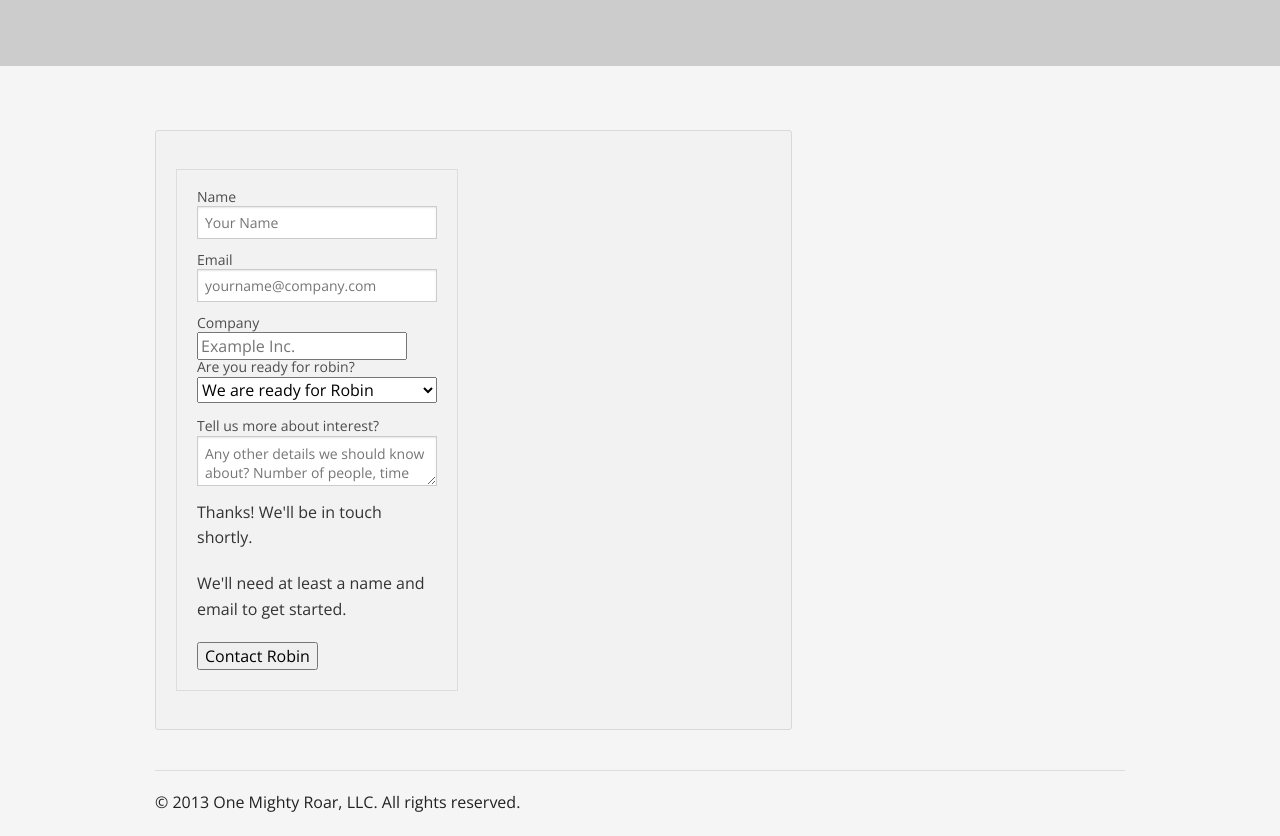
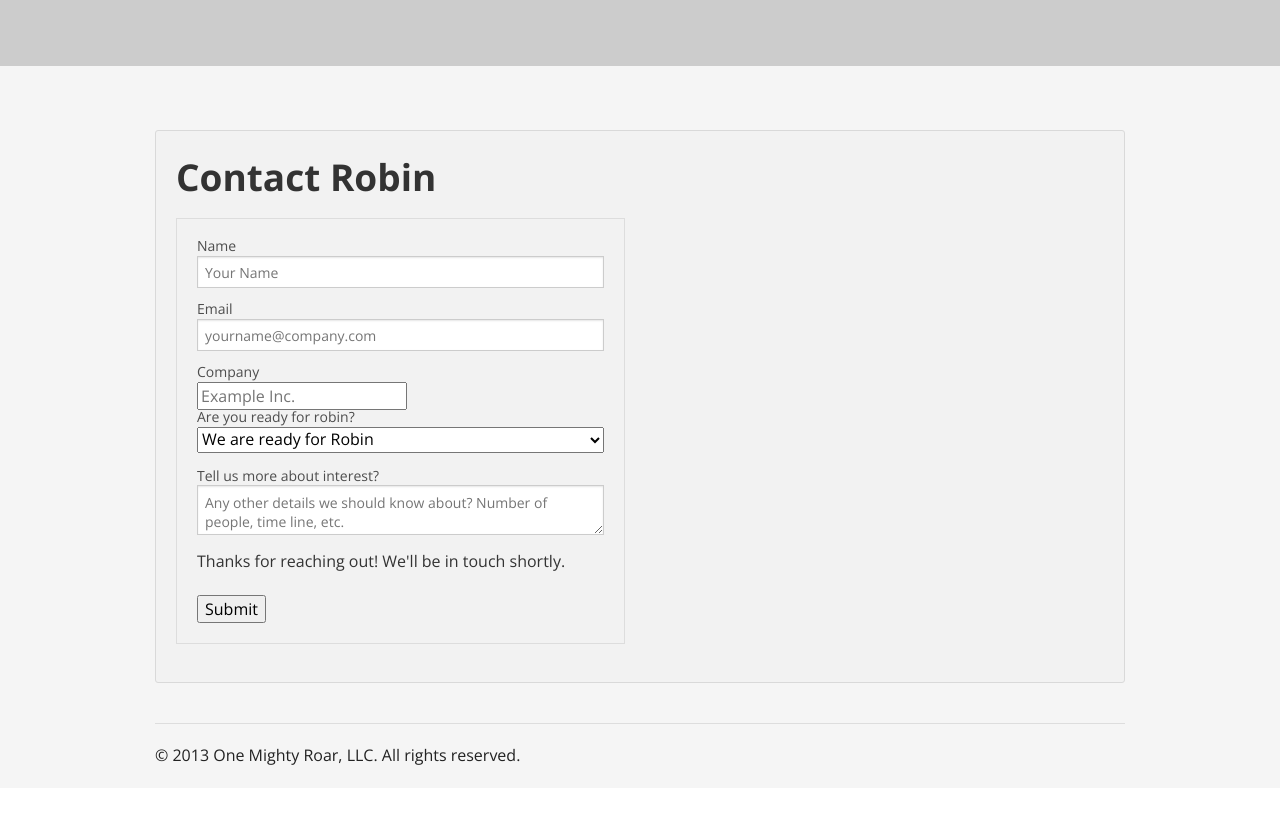
Before and after one commit to nerdgrass/robin-retail, a website: page app/index.html in a window 1280 px wide. Shown: the part 3240-4076 px from the top of the page. After the commit the page ends 4028 px from the top, so only its background shows below. Drawn offline with nearby package versions, Linux system fonts and the light colour scheme; files that its build step writes are made by us from their sources; placeholder pictures from the web are drawn by us.

Commit message:
tinkered with form below the tooltips section.

```diff
--- a/app/index.html
+++ b/app/index.html
@@ -139,11 +139,12 @@
     <!-- Content -->
 
 
-        <div class="large-8 columns">
+        <div class="large-16 columns">
           <div class="panel radius">
 
             <div class="row">
               <div class="large-6 small-6 columns">
+                <h2>Contact Robin</h2>
                 <form id="contact-form" class="clearfix">
                   <fieldset>
                     <div class="field-container">
@@ -184,9 +185,8 @@
                     </div>
 
                     <div class="button-wrapper">
-                        <p class="thanks">Thanks! We'll be in touch shortly.</p>
-                        <p class="error-notes">We'll need at least a <span>name</span> and <span>email</span> to get started.</p>
-                        <input class="submit-button" type="submit" value="Contact Robin">
+                        <p class="thanks">Thanks for reaching out! We'll be in touch shortly.</p>
+                        <input class="submit-button" type="submit" value="Submit">
                     </div>
                   </fieldset>
                 </form>
```
